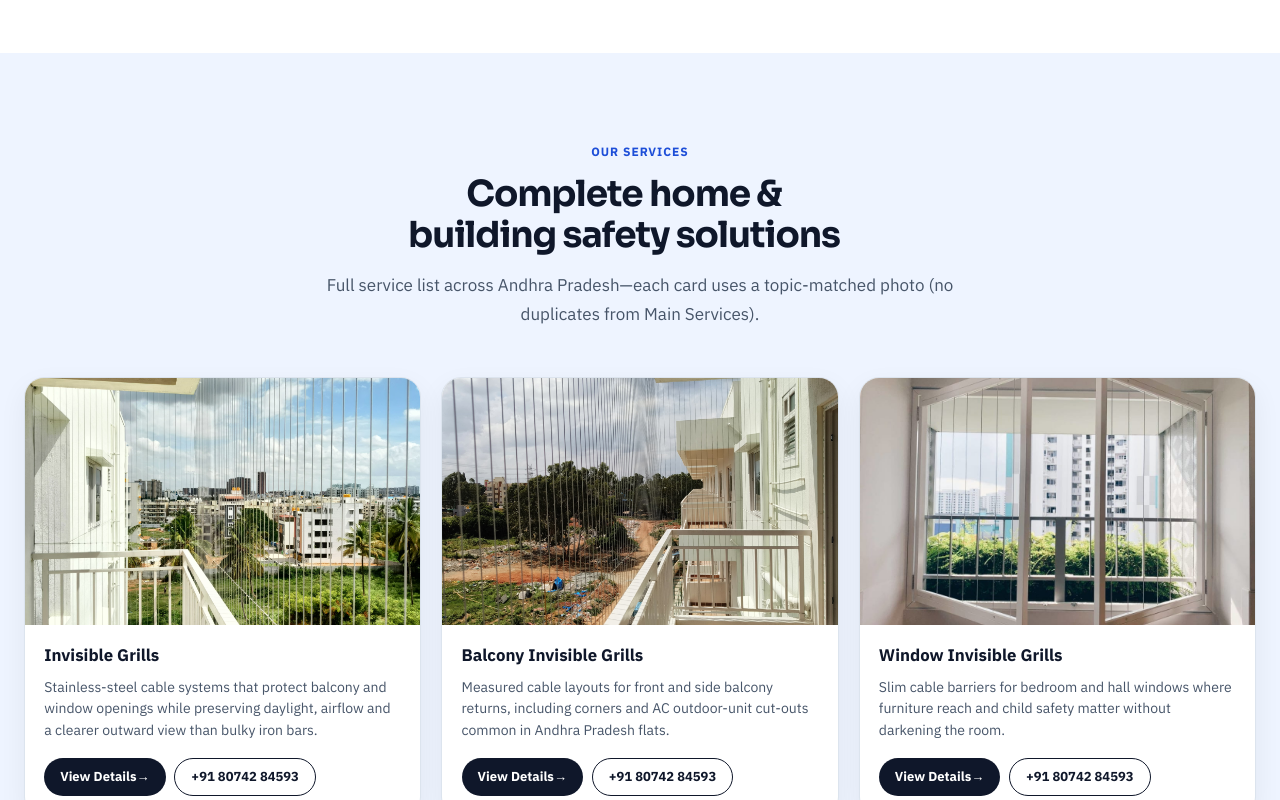
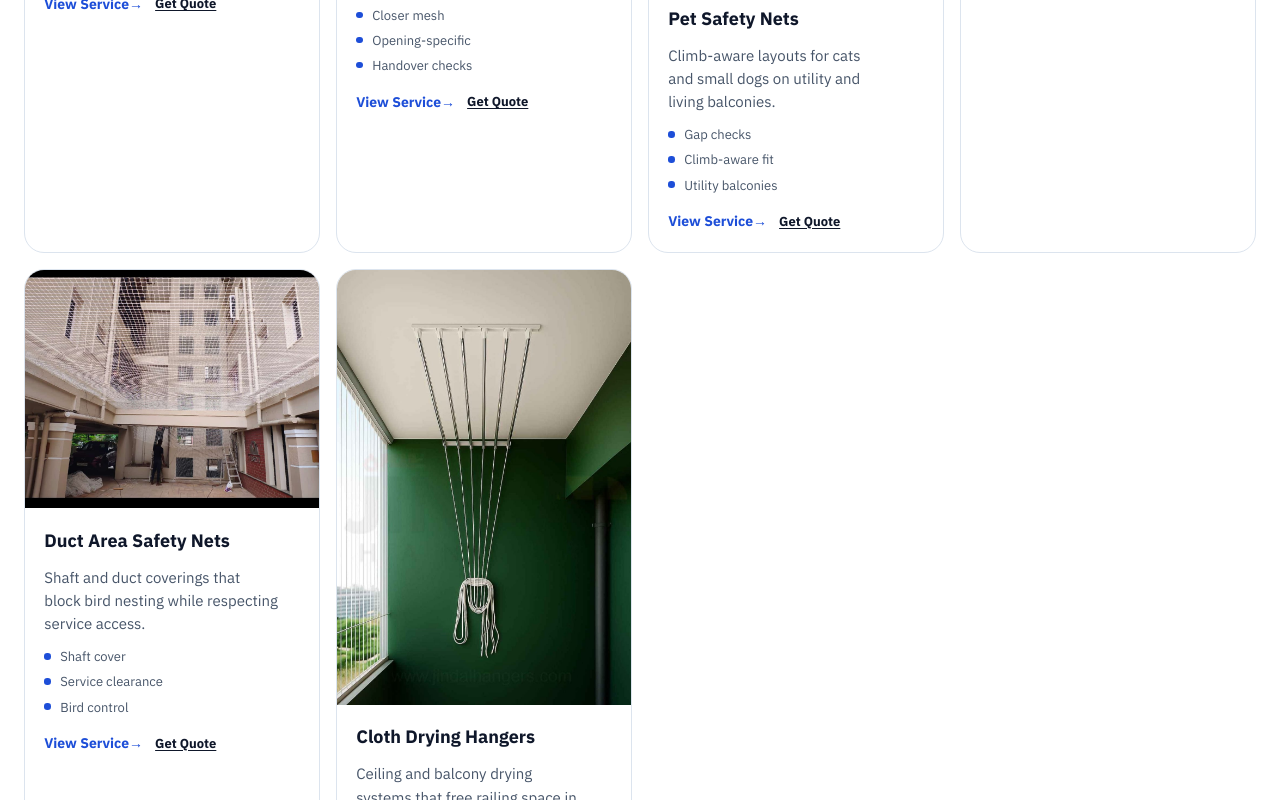
Before and after one commit to TechbyHIT/ap-all-areas, a Next.js app: page / in a window 1280 px wide. Shown: the part 2834-3634 px from the top of the page. Built offline with nearby package versions, Linux system fonts and the light colour scheme; no server answers.

Commit message:
Show full natural-aspect service photos above matching content blocks.
Co-authored-by: Cursor <cursoragent@cursor.com>

```diff
--- a/src/components/home/HomeAllServices.tsx
+++ b/src/components/home/HomeAllServices.tsx
@@ -45,6 +45,7 @@ export function HomeAllServices() {
                   loading="lazy"
                   sizes="(max-width: 700px) 100vw, (max-width: 1050px) 50vw, 33vw"
                   className="home-native-img"
+                  style={{ width: "100%", height: "auto" }}
                 />
               </Link>
               <div className="home-svc-tile-body">
--- a/src/components/home/HomeServicesBento.tsx
+++ b/src/components/home/HomeServicesBento.tsx
@@ -13,7 +13,7 @@ export function HomeServicesBento() {
           </h2>
           <p className="home-lead">
             Choose a service based on your property, opening and safety need.
-            Each card shows a topic-matched photo at its natural aspect ratio.
+            Full related photo first, then the service content for that topic.
           </p>
         </header>
 
@@ -37,6 +37,7 @@ export function HomeServicesBento() {
                   loading="lazy"
                   sizes="(max-width: 768px) 100vw, (max-width: 1050px) 50vw, 33vw"
                   className="home-native-img"
+                  style={{ width: "100%", height: "auto" }}
                 />
               </Link>
               <div className="home-service-body">
--- a/src/styles/home.css
+++ b/src/styles/home.css
@@ -490,25 +490,28 @@
   outline-offset: 3px;
 }
 
+/* Full photo first (natural aspect), then service content below */
 .home-service-media {
   position: relative;
-  aspect-ratio: 16 / 10;
+  display: block;
   overflow: hidden;
-  background: #e2e8f0;
+  background: #f1f5f9;
+  line-height: 0;
 }
 
 .home-service-media img,
 .home-native-img {
   width: 100%;
-  height: 100%;
-  object-fit: cover;
+  height: auto;
+  max-height: none;
+  object-fit: contain;
   object-position: center;
   display: block;
   transition: transform 0.35s ease;
 }
 
 .home-service-card:hover .home-service-media img {
-  transform: scale(1.04);
+  transform: scale(1.02);
 }
 
 .home-service-body {
@@ -1749,15 +1752,16 @@
 .home-svc-tile-media {
   display: block;
   position: relative;
-  aspect-ratio: 16 / 10;
   overflow: hidden;
-  background: #e2e8f0;
+  background: #f1f5f9;
+  line-height: 0;
 }
 
 .home-svc-tile-media img {
   width: 100%;
-  height: 100%;
-  object-fit: cover;
+  height: auto;
+  max-height: none;
+  object-fit: contain;
   object-position: center;
   display: block;
   transition: transform 0.35s ease;
```
